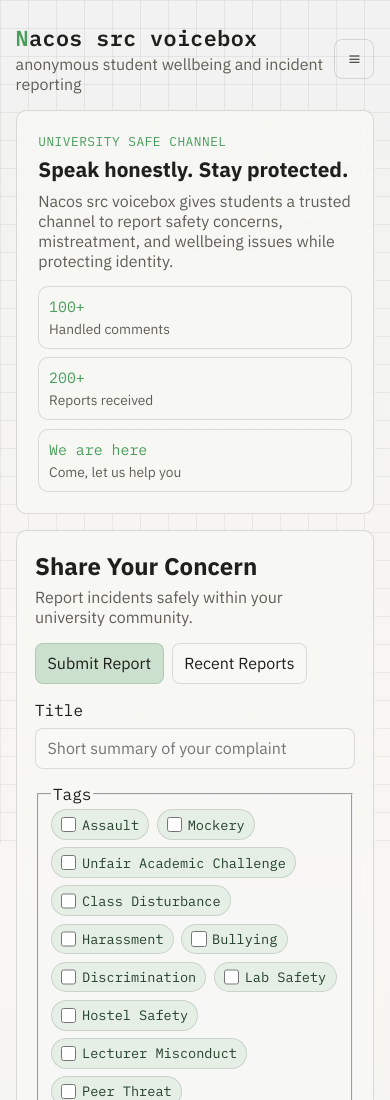
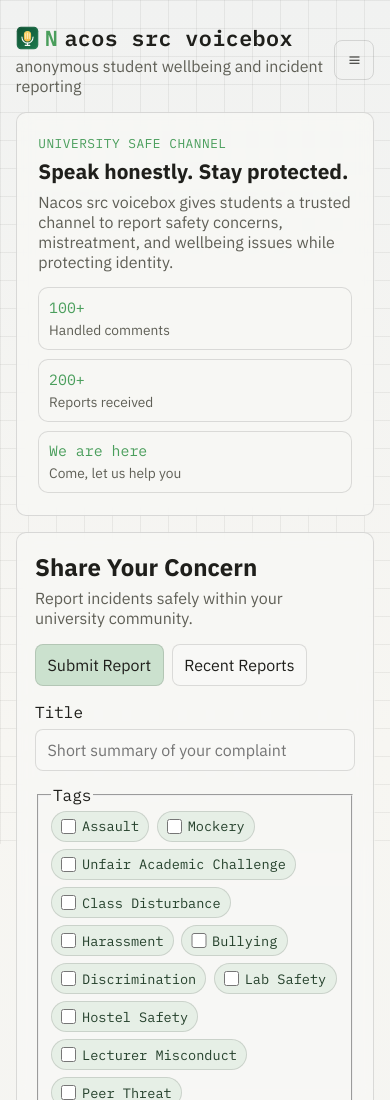
Before and after one commit to HassanAmirii/src-voicebox, a plain HTML site: page frontend/index.html in a window 390 px wide. Shown: the top 1100 px of the page. Drawn offline with Linux system fonts and the light colour scheme; no server answers.

Commit message:
feat: add SRC logo to admin and student pages with styling adjustments

```diff
--- a/frontend/index.html
+++ b/frontend/index.html
@@ -19,6 +19,7 @@
     <header class="top-bar fade-up">
       <div class="brand-wrap">
         <h1 class="brand">
+          <img src="src.svg" alt="SRC logo" class="brand-logo" />
           <span class="brand-accent">N</span>acos src voicebox
         </h1>
         <p class="brand-sub">
--- a/frontend/styles.css
+++ b/frontend/styles.css
@@ -75,9 +75,19 @@ body {
 
 .brand {
   margin: 0;
+  display: inline-flex;
+  align-items: center;
+  gap: 0.38rem;
   font-family: "IBM Plex Mono", monospace;
   letter-spacing: 0.04em;
   white-space: nowrap;
+}
+
+.brand-logo {
+  width: 2rem;
+  height: 2rem;
+  border-radius: 4px;
+  flex: 0 0 auto;
 }
 
 .brand-accent {
@@ -680,6 +690,11 @@ textarea {
     letter-spacing: 0.018em;
   }
 
+  .brand-logo {
+    width: 1.45rem;
+    height: 1.45rem;
+  }
+
   .brand-sub {
     font-size: 1rem;
     max-width: 34ch;
```
Also changed, not shown: frontend/admin.html (+1 -0 lines), frontend/src.svg (added).
